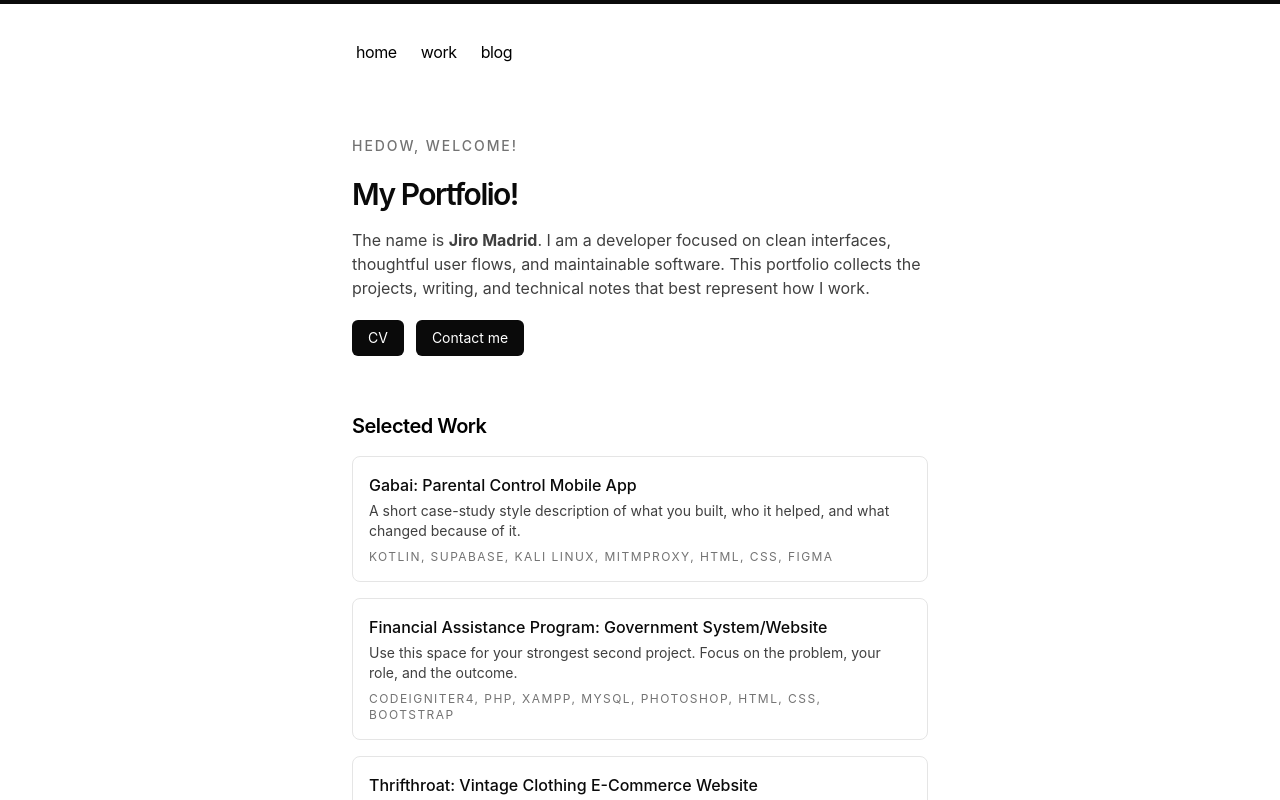
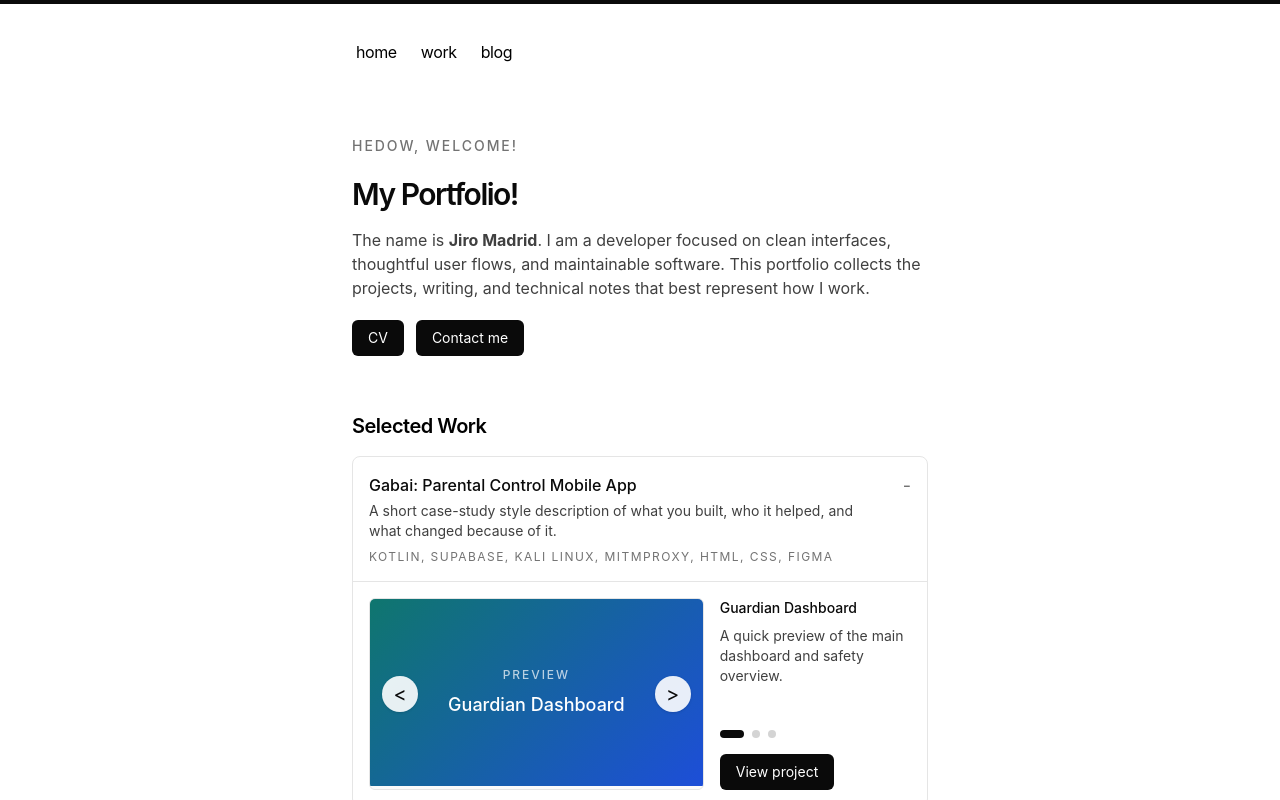
Before and after one commit to Joriman15/portfolio-kit, a Next.js app: page / in a window 1280 px wide. Shown: the top 800 px of the page. Built offline with nearby package versions, Linux system fonts and the light colour scheme.

Commit message:
updated sample projs

```diff
--- /dev/null
+++ b/app/components/work-projects.tsx
@@ -0,0 +1,177 @@
+'use client'
+
+import { useState } from 'react'
+
+type ProjectPreview = {
+  title: string
+  description: string
+  image?: string
+  accent: string
+}
+
+type Project = {
+  name: string
+  description: string
+  stack: string
+  href: string
+  previews: ProjectPreview[]
+}
+
+type WorkProjectsProps = {
+  projects: Project[]
+}
+
+export function WorkProjects({ projects }: WorkProjectsProps) {
+  const [openProject, setOpenProject] = useState(projects[0]?.name ?? '')
+  const [activeSlides, setActiveSlides] = useState<Record<string, number>>({})
+
+  function toggleProject(projectName: string) {
+    setOpenProject((current) => (current === projectName ? '' : projectName))
+  }
+
+  function moveSlide(project: Project, direction: number) {
+    setActiveSlides((current) => {
+      const activeSlide = current[project.name] ?? 0
+      const nextSlide =
+        (activeSlide + direction + project.previews.length) %
+        project.previews.length
+
+      return {
+        ...current,
+        [project.name]: nextSlide,
+      }
+    })
+  }
+
+  return (
+    <div className="space-y-4">
+      {projects.map((project) => {
+        const isOpen = openProject === project.name
+        const activeSlide = activeSlides[project.name] ?? 0
+        const preview = project.previews[activeSlide]
+
+        return (
+          <article
+            className="rounded-lg border border-neutral-200 transition hover:border-neutral-400 dark:border-neutral-800 dark:hover:border-neutral-600"
+            key={project.name}
+          >
+            <button
+              aria-expanded={isOpen}
+              className="w-full p-4 text-left"
+              onClick={() => toggleProject(project.name)}
+              type="button"
+            >
+              <div className="flex flex-col gap-2">
+                <div className="flex items-start justify-between gap-4">
+                  <div>
+                    <h3 className="font-medium text-neutral-950 dark:text-neutral-50">
+                      {project.name}
+                    </h3>
+                    <p className="mt-1 text-sm text-neutral-700 dark:text-neutral-300">
+                      {project.description}
+                    </p>
+                  </div>
+                  <span className="mt-1 shrink-0 text-lg leading-none text-neutral-500 dark:text-neutral-400">
+                    {isOpen ? '-' : '+'}
+                  </span>
+                </div>
+                <p className="text-xs uppercase tracking-[0.12em] text-neutral-500 dark:text-neutral-400">
+                  {project.stack}
+                </p>
+              </div>
+            </button>
+
+            {isOpen ? (
+              <div className="border-t border-neutral-200 p-4 pt-0 dark:border-neutral-800">
+                <div className="grid gap-4 pt-4 md:grid-cols-[1.4fr_0.8fr]">
+                  <div className="relative overflow-hidden rounded-md border border-neutral-200 bg-neutral-50 dark:border-neutral-800 dark:bg-neutral-950">
+                    {preview.image ? (
+                      <img
+                        alt={`${project.name} - ${preview.title}`}
+                        className="aspect-video w-full object-cover"
+                        src={preview.image}
+                      />
+                    ) : (
+                      <div
+                        className="flex aspect-video items-center justify-center px-6 text-center"
+                        style={{ background: preview.accent }}
+                      >
+                        <div>
+                          <p className="text-xs font-medium uppercase tracking-[0.16em] text-white/70">
+                            Preview
+                          </p>
+                          <p className="mt-2 text-lg font-medium text-white">
+                            {preview.title}
+                          </p>
+                        </div>
+                      </div>
+                    )}
+                    <button
+                      aria-label="Previous preview"
+                      className="absolute left-3 top-1/2 flex h-9 w-9 -translate-y-1/2 items-center justify-center rounded-full bg-white/90 text-xl leading-none text-neutral-950 shadow-sm transition hover:bg-white dark:bg-neutral-950/90 dark:text-neutral-50 dark:hover:bg-neutral-900"
+                      onClick={() => moveSlide(project, -1)}
+                      type="button"
+                    >
+                      {'<'}
+                    </button>
+                    <button
+                      aria-label="Next preview"
+                      className="absolute right-3 top-1/2 flex h-9 w-9 -translate-y-1/2 items-center justify-center rounded-full bg-white/90 text-xl leading-none text-neutral-950 shadow-sm transition hover:bg-white dark:bg-neutral-950/90 dark:text-neutral-50 dark:hover:bg-neutral-900"
+                      onClick={() => moveSlide(project, 1)}
+                      type="button"
+                    >
+                      {'>'}
+                    </button>
+                  </div>
+
+                  <div className="flex min-h-48 flex-col justify-between gap-4">
+                    <div>
+                      <p className="text-sm font-medium text-neutral-950 dark:text-neutral-50">
+                        {preview.title}
+                      </p>
+                      <p className="mt-2 text-sm text-neutral-700 dark:text-neutral-300">
+                        {preview.description}
+                      </p>
+                    </div>
+
+                    <div className="space-y-4">
+                      <div className="flex items-center gap-2">
+                        {project.previews.map((item, index) => (
+                          <button
+                            aria-label={`Show ${item.title}`}
+                            className={`h-2 rounded-full transition ${
+                              index === activeSlide
+                                ? 'w-6 bg-neutral-950 dark:bg-neutral-50'
+                                : 'w-2 bg-neutral-300 hover:bg-neutral-500 dark:bg-neutral-700 dark:hover:bg-neutral-500'
+                            }`}
+                            key={item.title}
+                            onClick={() =>
+                              setActiveSlides((current) => ({
+                                ...current,
+                                [project.name]: index,
+                              }))
+                            }
+                            type="button"
+                          />
+                        ))}
+                      </div>
+
+                      <div className="flex flex-wrap items-center gap-2">
+                        <a
+                          className="rounded-md bg-neutral-950 px-4 py-2 text-sm text-white transition hover:bg-neutral-800 dark:bg-neutral-50 dark:text-neutral-950 dark:hover:bg-neutral-200"
+                          href={project.href}
+                        >
+                          View project
+                        </a>
+                      </div>
+                    </div>
+                  </div>
+                </div>
+              </div>
+            ) : null}
+          </article>
+        )
+      })}
+    </div>
+  )
+}
--- a/app/page.tsx
+++ b/app/page.tsx
@@ -1,4 +1,5 @@
 import { BlogPosts } from 'app/components/posts'
+import { WorkProjects } from 'app/components/work-projects'
 
 const projects = [
   {
@@ -7,6 +8,23 @@ const projects = [
       'A short case-study style description of what you built, who it helped, and what changed because of it.',
     stack: 'Kotlin, Supabase, Kali Linux, MITMProxy, HTML, CSS, Figma',
     href: '/projects/project-one',
+    previews: [
+      {
+        title: 'Guardian Dashboard',
+        description: 'A quick preview of the main dashboard and safety overview.',
+        accent: 'linear-gradient(135deg, #0f766e, #1d4ed8)',
+      },
+      {
+        title: 'Device Activity',
+        description: 'A sample screen for reviewing activity and usage signals.',
+        accent: 'linear-gradient(135deg, #164e63, #7c3aed)',
+      },
+      {
+        title: 'Mobile Flow',
+        description: 'A preview slot for the mobile setup and parent controls.',
+        accent: 'linear-gradient(135deg, #15803d, #0f172a)',
+      },
+    ],
   },
   {
     name: 'Financial Assistance Program: Government System/Website',
@@ -14,6 +32,23 @@ const projects = [
       'Use this space for your strongest second project. Focus on the problem, your role, and the outcome.',
     stack: 'CodeIgniter4, PHP, XAMPP, MySQL, Photoshop, HTML, CSS, Bootstrap',
     href: '#',
+    previews: [
+      {
+        title: 'Applicant Records',
+        description: 'Preview the records table and filtering workflow.',
+        accent: 'linear-gradient(135deg, #1d4ed8, #475569)',
+      },
+      {
+        title: 'Assistance Form',
+        description: 'Show the data-entry flow for assistance applications.',
+        accent: 'linear-gradient(135deg, #0369a1, #166534)',
+      },
+      {
+        title: 'Report View',
+        description: 'A carousel slot for generated summaries and reports.',
+        accent: 'linear-gradient(135deg, #334155, #9333ea)',
+      },
+    ],
   },
    {
     name: 'Thrifthroat: Vintage Clothing E-Commerce Website',
@@ -21,6 +56,23 @@ const projects = [
       'Use this space for your strongest second project. Focus on the problem, your role, and the outcome.',
     stack: 'React, HTML, CSS, Frontend, UI/UX Design',
     href: '#',
+    previews: [
+      {
+        title: 'Shop Catalog',
+        description: 'Preview the product grid and browsing experience.',
+        accent: 'linear-gradient(135deg, #be123c, #0f766e)',
+      },
+      {
+        title: 'Product Details',
+        description: 'Highlight an individual clothing item and purchase details.',
+        accent: 'linear-gradient(135deg, #7c2d12, #2563eb)',
+      },
+      {
+        title: 'Checkout Flow',
+        description: 'A preview slot for cart and checkout interactions.',
+        accent: 'linear-gradient(135deg, #4d7c0f, #4338ca)',
+      },
+    ],
   },
   {
     name: 'Billing Project: Internal Tool for Invoice Management',
@@ -28,6 +80,23 @@ const projects = [
       'Use this space for your strongest second project. Focus on the problem, your role, and the outcome.',
     stack: 'CodeIgniter4, PHP, XAMPP, MySQL, HTML, CSS, Bootstrap',
     href: '#',
+    previews: [
+      {
+        title: 'Invoice List',
+        description: 'Preview invoice tracking, statuses, and search.',
+        accent: 'linear-gradient(135deg, #0f766e, #334155)',
+      },
+      {
+        title: 'Create Invoice',
+        description: 'Show the internal workflow for building a new invoice.',
+        accent: 'linear-gradient(135deg, #4338ca, #b45309)',
+      },
+      {
+        title: 'Payment Summary',
+        description: 'A carousel slot for totals, payment state, and exports.',
+        accent: 'linear-gradient(135deg, #0891b2, #581c87)',
+      },
+    ],
 
   },
   {
@@ -36,6 +105,23 @@ const projects = [
       'Use this space for your strongest second project. Focus on the problem, your role, and the outcome.',
     stack: 'HTML, CSS, JavaScript, IoT, Raspberry Pi, Python',
     href: '#',
+    previews: [
+      {
+        title: 'Visitor Dashboard',
+        description: 'Preview live visitor count cards and dashboard metrics.',
+        accent: 'linear-gradient(135deg, #166534, #2563eb)',
+      },
+      {
+        title: 'Sensor Setup',
+        description: 'Show the device configuration and hardware context.',
+        accent: 'linear-gradient(135deg, #92400e, #0f766e)',
+      },
+      {
+        title: 'Daily Trends',
+        description: 'A preview slot for charts and historical visitor counts.',
+        accent: 'linear-gradient(135deg, #0f172a, #0284c7)',
+      },
+    ],
   },
 ]
 
@@ -75,29 +161,7 @@ export default function Page() {
 
       <section id="work" className="space-y-4">
         <h2 className="text-xl font-semibold tracking-tight">Selected Work</h2>
-        <div className="space-y-4">
-          {projects.map((project) => (
-            <a
-              key={project.name}
-              className="block rounded-lg border border-neutral-200 p-4 transition hover:border-neutral-400 dark:border-neutral-800 dark:hover:border-neutral-600"
-              href={project.href}
-            >
-              <div className="flex flex-col gap-2">
-                <div>
-                  <h3 className="font-medium text-neutral-950 dark:text-neutral-50">
-                    {project.name}
-                  </h3>
-                  <p className="mt-1 text-sm text-neutral-700 dark:text-neutral-300">
-                    {project.description}
-                  </p>
-                </div>
-                <p className="text-xs uppercase tracking-[0.12em] text-neutral-500 dark:text-neutral-400">
-                  {project.stack}
-                </p>
-              </div>
-            </a>
-          ))}
-        </div>
+        <WorkProjects projects={projects} />
       </section>
 
       <section className="space-y-4">
```
